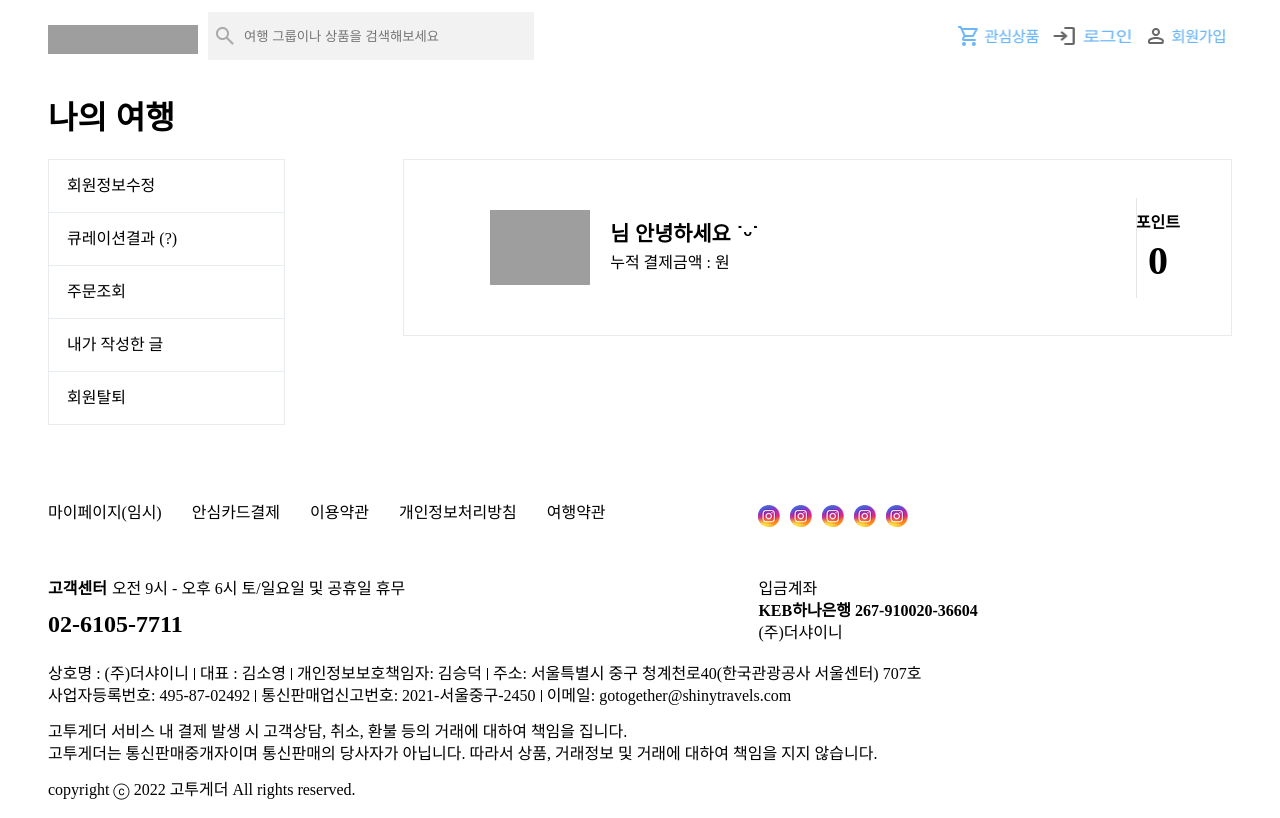
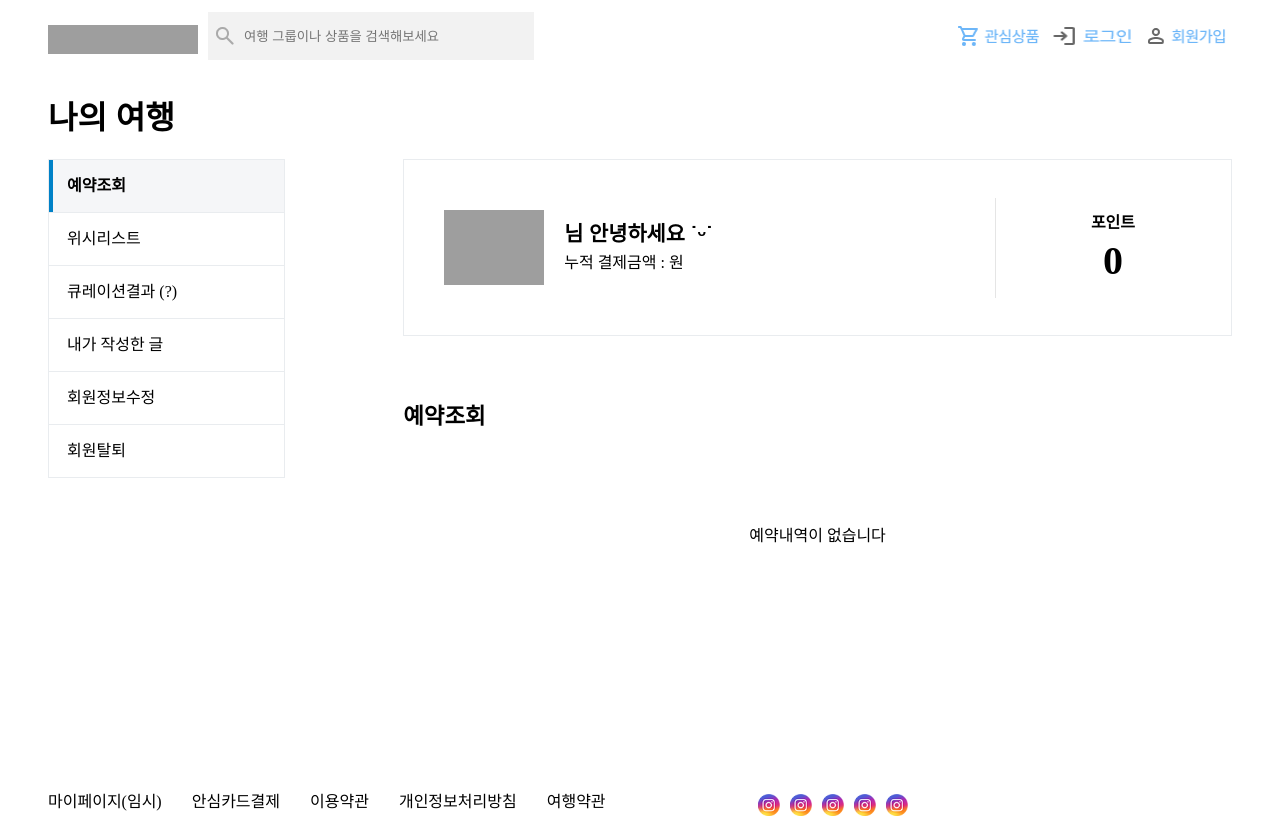
Before and after one commit to shyneeds/shyneeds_FE, a React (Create React App) app: page /mypage in a window 1280 px wide. Shown: the top 818 px of the page. Built offline with nearby package versions, Linux system fonts and the light colour scheme; grey boxes are pictures that could not be loaded.

Commit message:
Feat: Finished, reservation check Tab

```diff
--- a/src/components/Mypage.tsx
+++ b/src/components/Mypage.tsx
@@ -1,9 +1,11 @@
-import React from 'react';
+import React, {useState} from 'react';
 import Footer from './common/Footer';
 import Header from './common/Header';
 import styled from 'styled-components';
 
 const Mypage = () => {
+    let [tab, setTab] = useState(1);
+
     return (
         <div>
             <Header />
@@ -11,10 +13,11 @@ const Mypage = () => {
                 <h2>나의 여행</h2>
                 <Contents>
                     <ContentsList>
+                        <p className={ tab === 1? 'active' : undefined }>예약조회</p>
+                        <p>위시리스트</p>
+                        <p>큐레이션결과 (?)</p>
+                        <p>내가 작성한 글</p>
                         <p>회원정보수정</p>
-                        <p>큐레이션결과 (?)</p>
-                        <p>주문조회</p>
-                        <p>내가 작성한 글</p>
                         <p>회원탈퇴</p>
                     </ContentsList>
                     <ContentsMain>
@@ -31,6 +34,13 @@ const Mypage = () => {
                                 <span>0</span>
                             </UserPoint>
                         </UserInfo>
+                        <ContentsResult>
+                        {
+                            tab === 1 &&
+                            <Reservation />
+                        }
+                        </ContentsResult>
+
                     </ContentsMain>
                 </Contents>
             </MypageMain>
@@ -38,6 +48,15 @@ const Mypage = () => {
         </div>
     );
 };
+
+function Reservation () {
+    return (
+        <>
+            <h2>예약조회</h2>
+            <div>예약내역이 없습니다</div>
+        </>
+    )
+}
 
 const MypageMain = styled.div`
   width: 1184px;
@@ -64,23 +83,40 @@ const ContentsList = styled.div`
   > p {
     padding: 18px;
     border-bottom: 1px solid #e9ecef;
+    cursor: pointer;
+  }
+  > .active{
+    position: relative;
+    background-color: #f5f6f8;
+    font-weight: bold;
+  }
+  > .active:before{
+    content: '';
+    display: block;
+    position: absolute;
+    left: 0;
+    top: 0;
+    width: 4px;
+    height: 100%;
+    background-color: #0081c7;
   }
 `;
 const ContentsMain = styled.div`
   width: 70%;
   float: right;
-  border: 1px solid #e9ecef;
 `;
 const UserInfo = styled.div`
   display: flex;
   justify-content: space-around;
   align-items: center;
+  padding: 50px 0 50px 40px;
+  border: 1px solid #e9ecef;
 `;
 const UserImg = styled.div`
   display: flex;
   align-items: center;
   width: 70%;
-  padding: 50px 35px;
+
   > img{
     margin: 0 20px 0 0;
   }
@@ -93,6 +129,7 @@ const UserImg = styled.div`
 const UserPoint = styled.div`
     position: relative;
     text-align: center;
+    width: 30%;
     > p{
       margin: 0 0 10px 0;
     }
@@ -114,5 +151,15 @@ const UserPoint = styled.div`
         margin-top: -50px;
     }
 `;
-
+const ContentsResult = styled.div`
+  padding: 70px 0;
+  > h2{
+    font-size: 1.4rem;
+    font-weight: bold;
+  }
+  > div{
+    padding: 100px;
+    text-align: center;
+  }
+`;
 export default Mypage;
```
